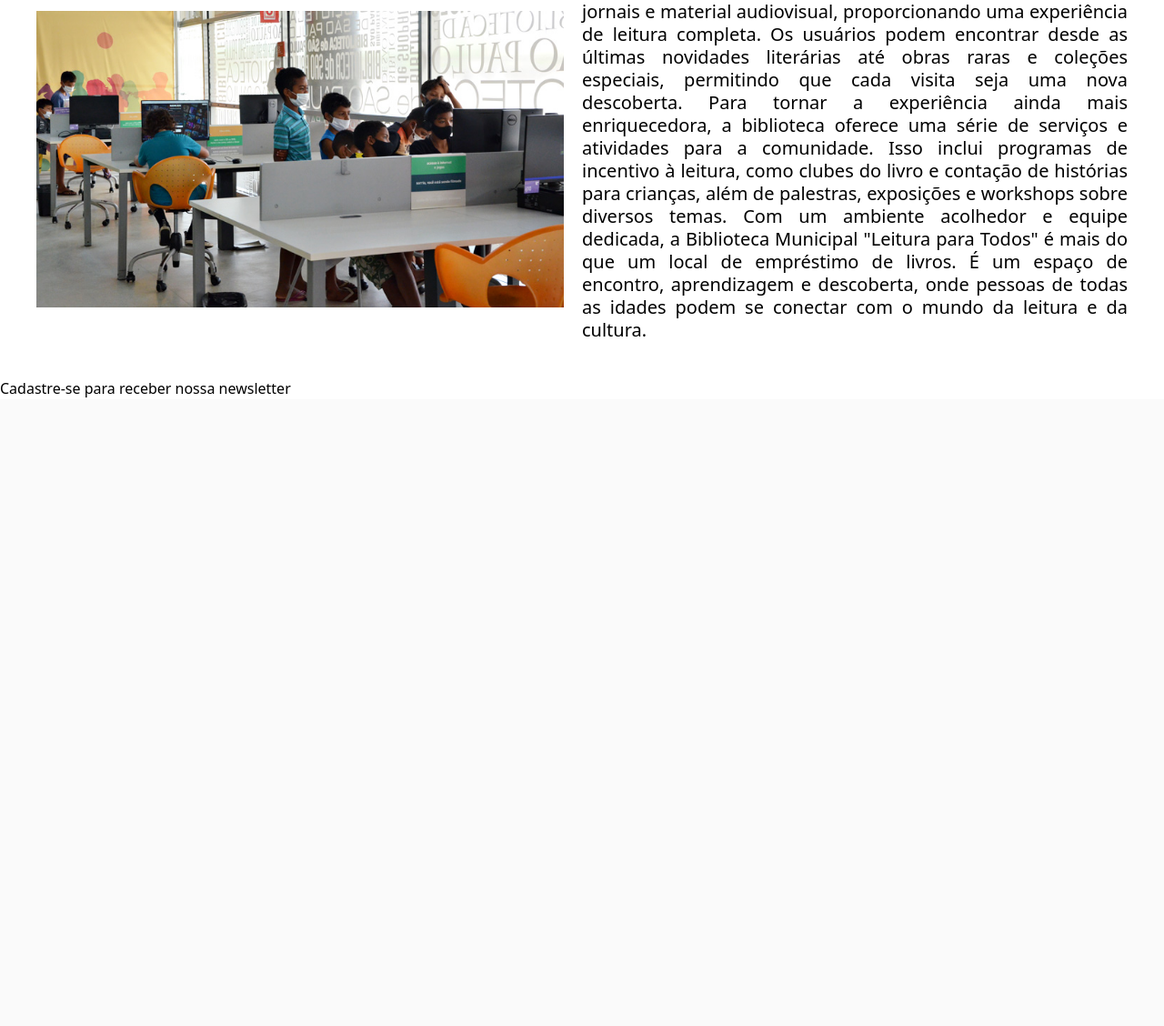
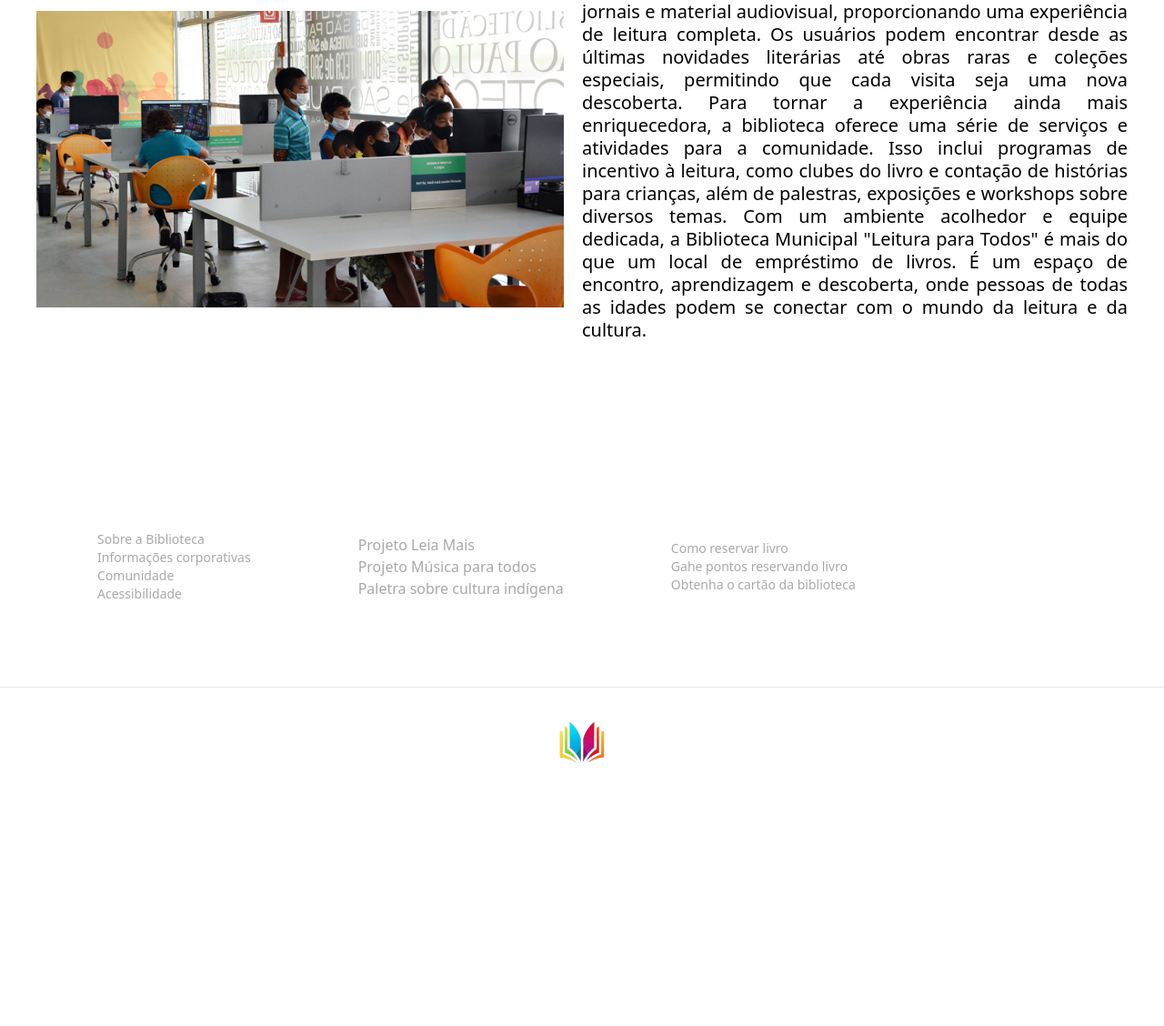
Before and after one commit to ericsanto/biblioteca_django, a Django app: page /library/inicio/ in a window 1280 px wide. Shown: the part 1074-2202 px from the top of the page at 91% size. Before the commit the page ends 1511 px from the top, so only its background shows below. Run offline with Django 5.2, Linux system fonts and the light colour scheme; data that the repository does not hold is empty; some libraries are stand-ins or nearby versions; some web fonts are replaced.

Commit message:
Criando footer da página

```diff
--- a/library/templates/home.html
+++ b/library/templates/home.html
@@ -14,6 +14,7 @@
   <title>Document</title>
 </head>
 <body>
+
   {% block header %}
     <header>
       <div class="logo">
@@ -54,15 +55,15 @@
       <a href=""><li class="buttons-header">Notícias</li></a>
       <a href=""><li class="buttons-header">Gestão</li></a>
       {% if request.user.is_authenticated %}
-      <a href="{% url 'book_reserve' user.pk %}">Meus livros reservados</a>
+      <a href="{% url 'book_reserve' user.pk %}" class="text-white">Meus livros reservados</a>
       {% endif %}
     </nav>
   {% endblock %}
 
   {% block content %}
     <main>
-      <div class="image-library">
-        <img src="{% static 'images/biblioteca.jpg'%}" class="img-library" alt="">
+        <div class="image-library flex flex-col w-full justify-center items-center">
+          <img src="{% static 'images/biblioteca.jpg'%}" class="img-library w-full" alt="">
         </div>
 
         <h2 class="title">A Biblioteca</h2>
@@ -73,8 +74,6 @@
           {% endfor %}
           <img src="{% static 'images/esta_bibli.jpg' %}" class="into-biblioteca" alt="">
         </div>
-
-      <section>
           <div class="container">
             <img src="{% static 'images/download.jpeg' %}" class="second-image" alt="">
             <p class="paragraph">Além dos livros, a biblioteca também disponibiliza revistas, jornais e material audiovisual, proporcionando uma experiência de leitura completa. Os usuários podem encontrar desde as últimas novidades literárias até obras raras e coleções especiais, permitindo que cada visita seja uma nova descoberta.
@@ -84,17 +83,67 @@
               Com um ambiente acolhedor e equipe dedicada, a Biblioteca Municipal "Leitura para Todos" é mais do que um local de empréstimo de livros. É um espaço de encontro, aprendizagem e descoberta, onde pessoas de todas as idades podem se conectar com o mundo da leitura e da cultura.
             </p>
           </div>
-    </section>
     </main>
   {% endblock %}
 
-  {% block newslatter  %}
-    <div class="news-latter">
-      <div class="text">
-        <h3>Cadastre-se para receber nossa newsletter</h3>
+  {% block footer %}
+
+    <div class="flex flex-col justify-center items-center m-auto p-2">
+      <a href="{% url 'home' %}" class="text-white ">Voltar ao inicio</a>
+    </div>
+
+    <div class="footer flex flex-col">
+      <div class="flex flex-row justify-around items-center pt-16 pb-16 text-sm">
+          <ul class="flex flex-col pl-12 text-white">
+            <p class="text-white font-bold pb-3 text-base">Conheça-nos</p>
+            <li><a href="">Sobre a Biblioteca</a></li>
+            <li><a href="">Informações corporativas</a></li>
+            <li><a href="">Comunidade</a></li>
+            <li><a href="">Acessibilidade</a></li>
+            <li><a href=""></a></li>
+          </ul>
+          <div class="flex flex-col justify-center items-center text-white">
+            <ul class="flex flex-col text-base">
+              <p class="text-white font-bold pb-3">Mais cultura e mais leitura</p>
+              <li><a href="">Projeto Leia Mais</a></li>
+              <li><a href="">Projeto Música para todos</a></li>
+              <li><a href="">Paletra sobre cultura indígena</a></li>
+            </ul>
+          </div>
+          <div class="flex flex-row justify-center items-center">
+            <ul class="flex flex-col text-white">
+              <p class="text-white font-bold pb-3 text-base">
+                Meios de Reserva
+              </p>
+              <li><a href="">Como reservar livro</a></li>
+              <li><a href="">Gahe pontos reservando livro</a></li>
+              <li><a href="">Obtenha o cartão da biblioteca</a></li>
+            </ul>
+          </div>
+          <div class="flex flex-row justify-center items-center">
+            <nav class="flex flex-col text-white text-base">
+              <p class="font-bold pb-3">Nossas redes sociais</p>
+              <a href=""><li class="icons"><i class="fab fa-instagram"></i> Instagram</li></a>
+              <a href=""><li class="icons"><i class="fab fa-twitter"></i> Twitter</li></a>
+              <a href=""><li class="icons"><i class="fab fa-linkedin-in"> Linkedin</i></li></a>
+              <a href=""><li class="icons"><i class="fab fa-facebook"></i> Facebook</li></a>
+            </nav>
+          </div>
+      </div>
+      <hr>
+      <div class="flex justify-center items-center">
+        <img src="{% static 'images/3.png' %}" alt="" class="w-40">
+      </div>
+      <div class="flex flex-col justify-center items-center text-sm text-white pt-16">
+        <p class="pb-16">© 2021-2024 Biblioteca.com, Inc. ou suas afiliadas</p>
+        <p class="pb-16">Amazon Serviços de Varejo do Brasil Ltda. | CNPJ 15.436.940/0001-03</p>
+        <p>Av. Juscelino Kubitschek, 2041, Torre E, 18° andar - São Paulo CEP: 04543-011| Fale conosco| ajuda-amazon@amazon.com.b</p>
       </div>
       </div>
   {% endblock %}
+
+
+
 
   <script src="https://code.jquery.com/jquery-3.2.1.slim.min.js" integrity="sha384-KJ3o2DKtIkvYIK3UENzmM7KCkRr/rE9/Qpg6aAZGJwFDMVNA/GpGFF93hXpG5KkN" crossorigin="anonymous"></script>
   <script src="https://cdn.jsdelivr.net/npm/popper.js@1.12.9/dist/umd/popper.min.js" integrity="sha384-ApNbgh9B+Y1QKtv3Rn7W3mgPxhU9K/ScQsAP7hUibX39j7fakFPskvXusvfa0b4Q" crossorigin="anonymous"></script>
```
Lines whose indentation alone changed are shown as unchanged.
